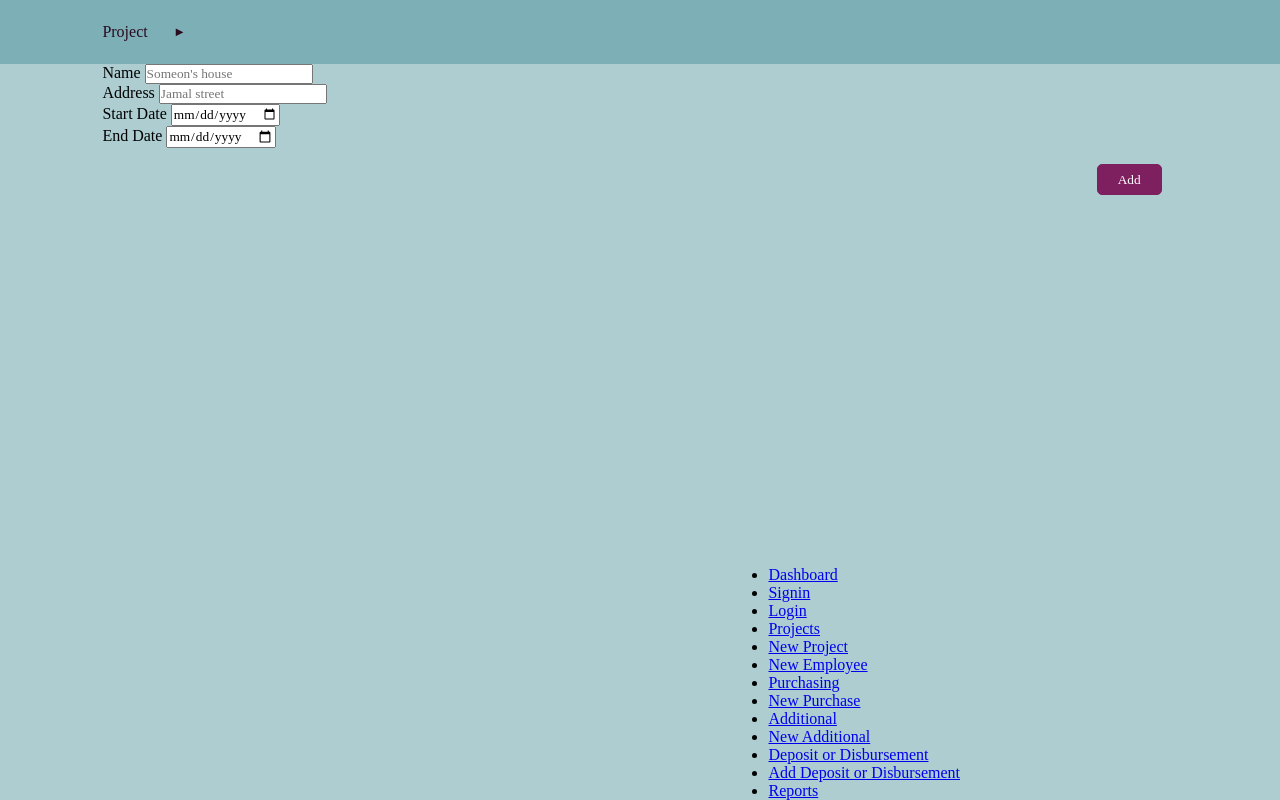
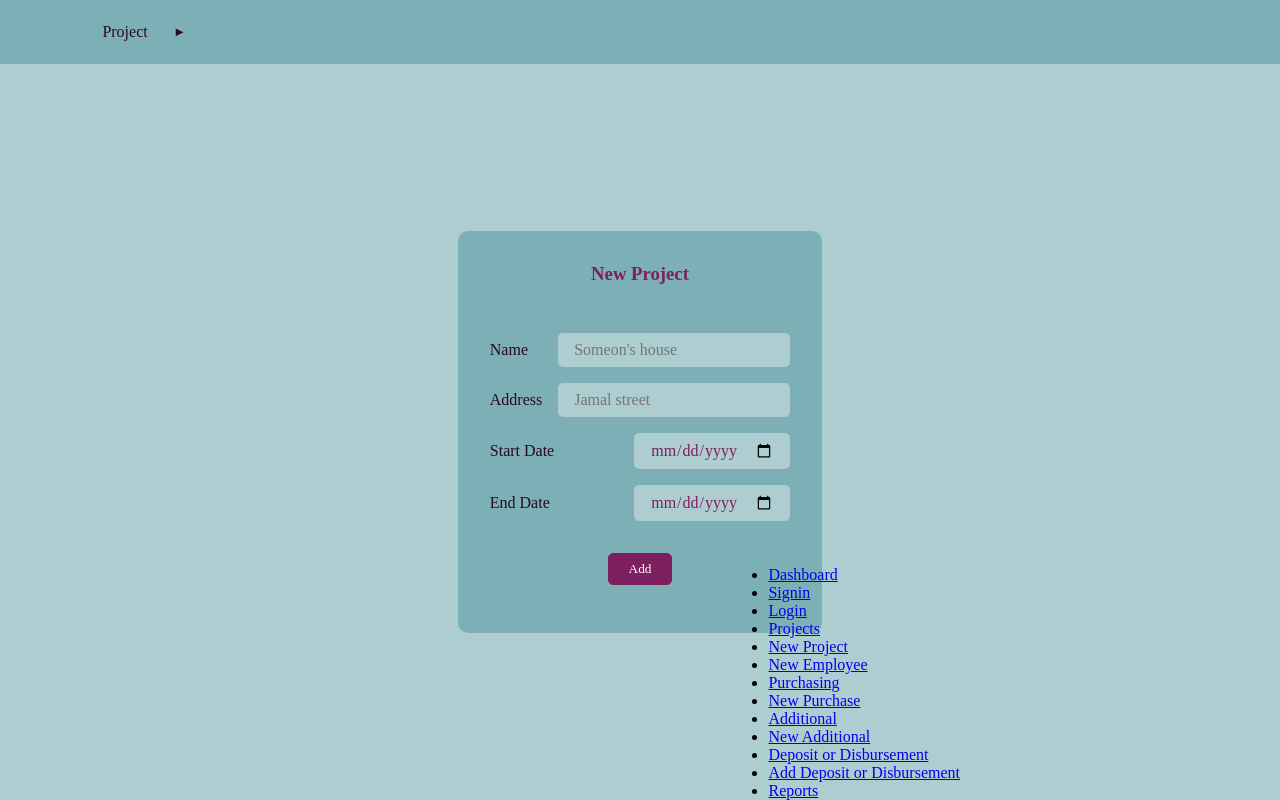
Before and after one commit to AsemAlhaidary/building-management, a Node server app: page /projects/new in a window 1280 px wide. Run offline with Node 20, Linux system fonts and the light colour scheme; the visitor is signed in with stand-in values (Sample User, id 1); some libraries are stand-ins or nearby versions.

Commit message:
Style "new" page in "projects" #1

```diff
--- a/public/stylesheets/style.css
+++ b/public/stylesheets/style.css
@@ -236,12 +236,14 @@
   justify-content: space-between;
   flex-grow: 1;
 }
-.container .workspaceContainer .workspace.edit {
+.container .workspaceContainer .workspace.edit,
+.container .workspaceContainer .workspace.new {
   justify-content: center;
   align-items: center;
   flex-grow: 0;
 }
-.container .workspaceContainer .workspace.edit .formBox {
+.container .workspaceContainer .workspace.edit .formBox,
+.container .workspaceContainer .workspace.new .formBox {
   padding: var(--boxPadding);
   display: flex;
   gap: calc(var(--boxPadding) / 2);
@@ -250,34 +252,41 @@
   border-radius: 10px;
   background-color: var(--secondaryColor);
 }
-.container .workspaceContainer .workspace.edit .formBox .title {
+.container .workspaceContainer .workspace.edit .formBox .title,
+.container .workspaceContainer .workspace.new .formBox .title {
   color: var(--themeColor);
 }
-.container .workspaceContainer .workspace.edit .formBox .form {
+.container .workspaceContainer .workspace.edit .formBox .form,
+.container .workspaceContainer .workspace.new .formBox .form {
   display: flex;
   gap: calc(var(--boxPadding) / 2);
   flex-direction: column;
   align-items: center;
   justify-content: center;
 }
-.container .workspaceContainer .workspace.edit .formBox .form .row {
+.container .workspaceContainer .workspace.edit .formBox .form .row,
+.container .workspaceContainer .workspace.new .formBox .form .row {
   width: 100%;
   display: flex;
   gap: calc(var(--boxPadding) / 2);
   justify-content: space-between;
   align-items: center;
 }
-.container .workspaceContainer .workspace.edit .formBox .form .row:first-of-type {
+.container .workspaceContainer .workspace.edit .formBox .form .row:first-of-type,
+.container .workspaceContainer .workspace.new .formBox .form .row:first-of-type {
   margin-top: var(--boxPadding);
 }
-.container .workspaceContainer .workspace.edit .formBox .form .row:last-of-type {
+.container .workspaceContainer .workspace.edit .formBox .form .row:last-of-type,
+.container .workspaceContainer .workspace.new .formBox .form .row:last-of-type {
   margin-bottom: calc(var(--boxPadding) / 2);
 }
-.container .workspaceContainer .workspace.edit .formBox .form .row .def {
+.container .workspaceContainer .workspace.edit .formBox .form .row .def,
+.container .workspaceContainer .workspace.new .formBox .form .row .def {
   font-size: 1em;
   color: var(--textColor);
 }
-.container .workspaceContainer .workspace.edit .formBox .form .row .input {
+.container .workspaceContainer .workspace.edit .formBox .form .row .input,
+.container .workspaceContainer .workspace.new .formBox .form .row .input {
   padding: 0.5em 1em;
   font-size: 1em;
   color: var(--themeColor);
@@ -285,14 +294,16 @@
   border: unset;
   border-radius: 5px;
 }
-.container .workspaceContainer .workspace.edit .formBox .form .error {
+.container .workspaceContainer .workspace.edit .formBox .form .error,
+.container .workspaceContainer .workspace.new .formBox .form .error {
   margin-bottom: calc(var(--boxPadding) / 2);
   line-height: 0;
   color: #e61919;
   font-size: 0.8em;
   pointer-events: none;
 }
-.container .workspaceContainer .workspace.edit .formBox .form .button {
+.container .workspaceContainer .workspace.edit .formBox .form .button,
+.container .workspaceContainer .workspace.new .formBox .form .button {
   padding: 0.5em 1em;
   cursor: pointer;
   font-size: 1em;
@@ -301,11 +312,14 @@
   border: unset;
   border-radius: 5px;
 }
-.container .workspaceContainer .workspace.edit .formBox .form .link {
+.container .workspaceContainer .workspace.edit .formBox .form .link,
+.container .workspaceContainer .workspace.new .formBox .form .link {
   text-decoration: none;
 }
 .container .workspaceContainer .workspace.edit .formBox .form .link:hover,
-.container .workspaceContainer .workspace.edit .formBox .form .link:focus {
+.container .workspaceContainer .workspace.new .formBox .form .link:hover,
+.container .workspaceContainer .workspace.edit .formBox .form .link:focus,
+.container .workspaceContainer .workspace.new .formBox .form .link:focus {
   text-decoration: underline;
 }
 .container .workspaceContainer .workspace .info {
--- a/public/stylesheets/style/partials/workspace.styl
+++ b/public/stylesheets/style/partials/workspace.styl
@@ -5,7 +5,8 @@
   justify-content: space-between;
   flex-grow: 1;
 
-  &.edit {
+  &.edit,
+  &.new {
     justify-content: center;
     align-items: center;
     flex-grow: 0;
--- a/views/projects/new.ejs
+++ b/views/projects/new.ejs
@@ -1,7 +1,9 @@
 <div class="container">
   <%- include('../partials/navbar') %>
   <div class="workspaceContainer">
-    <div class="workspace">
+    <div class="workspace new">
+      <div class="formBox">
+        <h3 class="title">New Project</h3>
         <form action="/projects/create" method="POST" class="form">
           <div class="row">
             <label class="def" for="name">Name</label>
@@ -26,3 +28,4 @@
       </div>
     </div>
   </div>
+</div>
```
Lines whose indentation alone changed are shown as unchanged.
